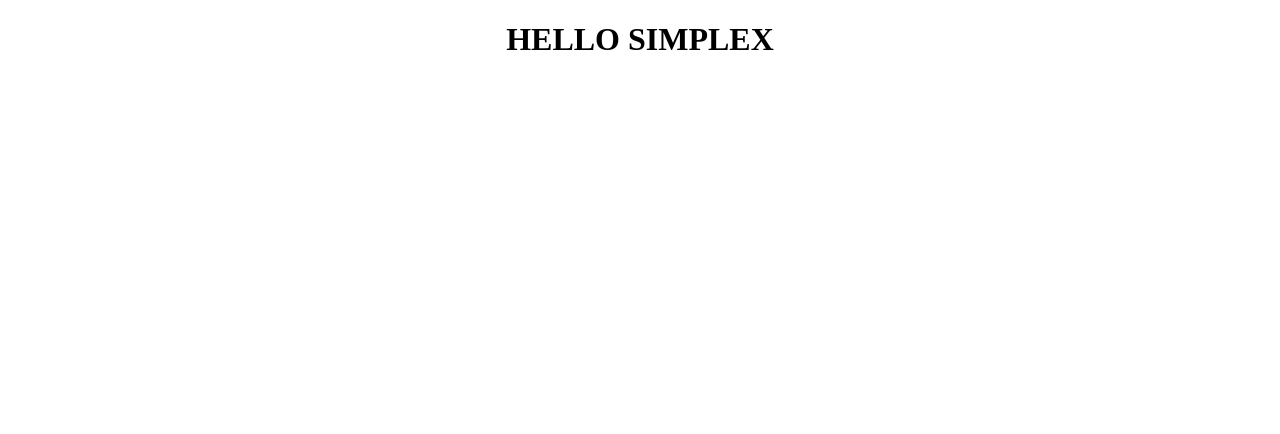
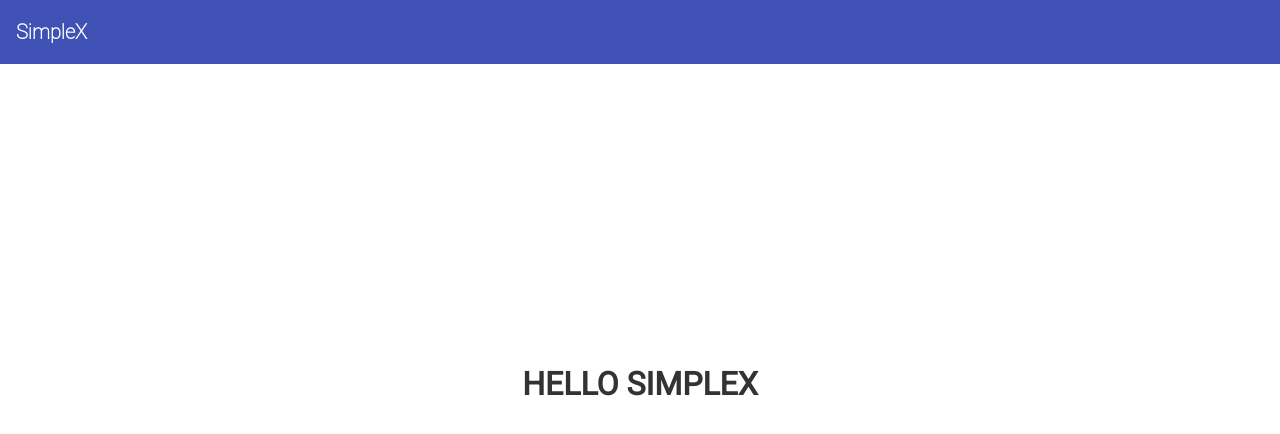
Before and after one commit to LVR87/simplex, an Angular app: page / in a window 1280 px wide. Shown: the top 434 px of the page. Built offline with nearby package versions, Linux system fonts and the light colour scheme.

Commit message:
Adicionando Material Design

```diff
--- a/src/app/app.component.css
+++ b/src/app/app.component.css
@@ -0,0 +1,8 @@
+:HOST{
+	height: 100%;
+	width: 100%;
+}
+
+.title{
+	font-family: 'Roboto Thin'
+}
--- a/src/app/app.component.html
+++ b/src/app/app.component.html
@@ -1,4 +1,7 @@
 <!--The content below is only a placeholder and can be replaced.-->
-<div style="text-align:center">
-  <h1>HELLO SIMPLEX</h1>
+<mat-toolbar color='primary'>
+	<span class='title' >{{title}}</span>
+</mat-toolbar>
+<div style="text-align:center; display: flex; height: 80%">
+	<h1 style='margin: auto'>HELLO SIMPLEX</h1>
 </div>
--- a/src/app/app.component.ts
+++ b/src/app/app.component.ts
@@ -1,10 +1,21 @@
-import { Component } from '@angular/core';
+import { Component, OnInit } from '@angular/core';
+import { ImageService } from './core/dummy-image.service';
 
 @Component({
-  selector: 'app-root',
-  templateUrl: './app.component.html',
-  styleUrls: ['./app.component.css']
+	selector: 'app-root',
+	templateUrl: './app.component.html',
+	styleUrls: ['./app.component.css']
 })
-export class AppComponent {
-  title = 'app';
+export class AppComponent implements OnInit{
+	title : string;
+
+
+	constructor(
+		private dummy : ImageService )
+	{}
+
+	ngOnInit(){
+		this.title = "SimpleX";
+	}
+
 }
--- a/src/app/app.module.ts
+++ b/src/app/app.module.ts
@@ -1,6 +1,7 @@
 import { BrowserModule } from '@angular/platform-browser';
 import { NgModule } from '@angular/core';
 
+import { UiModule } from './ui/ui.module';
 import { AppComponent } from './app.component';
 
 @NgModule({
@@ -9,6 +10,7 @@ import { AppComponent } from './app.component';
   ],
   imports: [
     BrowserModule
+    , UiModule
   ],
   providers: [],
   bootstrap: [AppComponent]
--- /dev/null
+++ b/src/app/core/dummy-image.service.ts
@@ -0,0 +1,48 @@
+import { Inject, Injectable } from '@angular/core';
+
+@Injectable({
+	providedIn: 'root'
+})
+export class ImageService {
+
+	private _text: string;
+	private _backgroud: string;
+	private _color: string;
+	private _width: number;
+	private _height: number;
+
+	private _server: string;
+	private _ext: string;
+
+	constructor() {
+		this.default();
+	}
+
+	public default(){
+		this._server = 'https://dummyimage.com';
+		this._width = 320;
+		this._height = 320;
+		this._backgroud = '673ab7';
+		this._color = 'ededed';
+		this._ext = 'gif';
+		this._text = 'beesmart';
+		return this;
+	}
+
+	size(w:number, h:number){
+		this._width = w;
+		this._height =h;
+		return this;
+	}
+	text(text: string){
+		this._text = text;
+		return this;
+	}
+
+	public build() {
+		let url =`${this._server}/${this._width}x${this._height}/${this._backgroud}/${this._color}.${this._ext}&text=${this._text}`;
+		console.log(url);
+
+		return url;
+	}
+}
--- /dev/null
+++ b/src/app/ui/material.module.ts
@@ -0,0 +1,65 @@
+import { NgModule } from '@angular/core';
+import { BrowserAnimationsModule } from '@angular/platform-browser/animations';
+import { MatBadgeModule } from '@angular/material/badge';
+import { MatButtonModule } from '@angular/material/button';
+import { MatButtonToggleModule } from '@angular/material/button-toggle';
+import { MatCardModule } from '@angular/material/card';
+import { MatCheckboxModule } from '@angular/material/checkbox';
+import { MatDialogModule } from '@angular/material/dialog';
+import { MatDividerModule } from '@angular/material/divider';
+import { MatExpansionModule } from '@angular/material/expansion';
+import { MatGridListModule } from '@angular/material/grid-list';
+import { MatIconModule } from '@angular/material/icon';
+import { MatInputModule } from '@angular/material/input';
+import { MatListModule } from '@angular/material/list';
+import { MatMenuModule } from '@angular/material/menu';
+import { MatPaginatorModule } from '@angular/material/paginator';
+import { MatProgressBarModule } from '@angular/material/progress-bar';
+import { MatProgressSpinnerModule } from '@angular/material/progress-spinner';
+import { MatRadioModule } from '@angular/material/radio';
+import { MatSortModule } from '@angular/material/sort';
+import { MatSelectModule } from '@angular/material/select';
+import { MatSidenavModule } from '@angular/material/sidenav';
+import { MatSnackBarModule, MatSnackBar } from '@angular/material/snack-bar';
+import { MatStepperModule, MatStepper } from '@angular/material/stepper';
+import { MatTableModule } from '@angular/material/table';
+import { MatTabsModule } from '@angular/material/tabs';
+import { MatToolbarModule } from '@angular/material/toolbar';
+import { MatTooltipModule } from '@angular/material/tooltip';
+
+const matcomponents = [
+	BrowserAnimationsModule,
+	MatBadgeModule,
+	MatToolbarModule,
+	MatProgressBarModule,
+	MatIconModule,
+	MatTableModule,
+	MatProgressSpinnerModule,
+	MatPaginatorModule,
+	MatSortModule,
+	MatInputModule,
+	MatSelectModule,
+	MatButtonModule,
+	MatCheckboxModule,
+	MatCardModule,
+	MatDividerModule,
+	MatSidenavModule,
+	MatListModule,
+	MatDialogModule,
+	MatMenuModule,
+	MatExpansionModule,
+	MatStepperModule,
+	MatSnackBarModule,
+	MatButtonToggleModule,
+	MatGridListModule,
+	MatTabsModule,
+	MatTooltipModule,
+	MatRadioModule
+];
+
+@NgModule({
+	imports: [matcomponents],
+	exports: [matcomponents],
+	providers: [MatStepper, MatSnackBar]
+})
+export class MaterialModule { }
--- /dev/null
+++ b/src/app/ui/ui.module.ts
@@ -0,0 +1,17 @@
+import { NgModule } from '@angular/core';
+import { CommonModule } from '@angular/common';
+
+import { MaterialModule } from './material.module';
+
+
+@NgModule({
+  imports: [
+    CommonModule
+    , MaterialModule
+  ],
+  exports: [
+  	MaterialModule
+  ],
+  declarations: []
+})
+export class UiModule { }
--- a/src/index.html
+++ b/src/index.html
@@ -7,6 +7,9 @@
 
   <meta name="viewport" content="width=device-width, initial-scale=1">
   <link rel="icon" type="image/x-icon" href="favicon.ico">
+
+  <link href="https://fonts.googleapis.com/icon?family=Material+Icons" rel="stylesheet">
+  <link href="https://fonts.googleapis.com/css?family=Roboto" rel="stylesheet">
 </head>
 <body>
   <app-root></app-root>
--- a/src/main.ts
+++ b/src/main.ts
@@ -3,6 +3,8 @@ import { platformBrowserDynamic } from '@angular/platform-browser-dynamic';
 
 import { AppModule } from './app/app.module';
 import { environment } from './environments/environment';
+
+import 'hammerjs';
 
 if (environment.production) {
   enableProdMode();
--- a/src/styles.css
+++ b/src/styles.css
@@ -1 +1,12 @@
 /* You can add global styles to this file, and also import other style files */
+@import "~@angular/material/prebuilt-themes/indigo-pink.css";
+* {
+	font-family: 'Roboto', Helvetica, sans-serif;
+}
+
+body, html {
+	height: 100%;
+	margin: 0;
+	color:rgba(0,0,0,0.8);
+	background-color: white;
+}
```
Also changed, not shown: package.json (+7 -1 lines), 2 other files (tests, documents, lock files or other folders).
